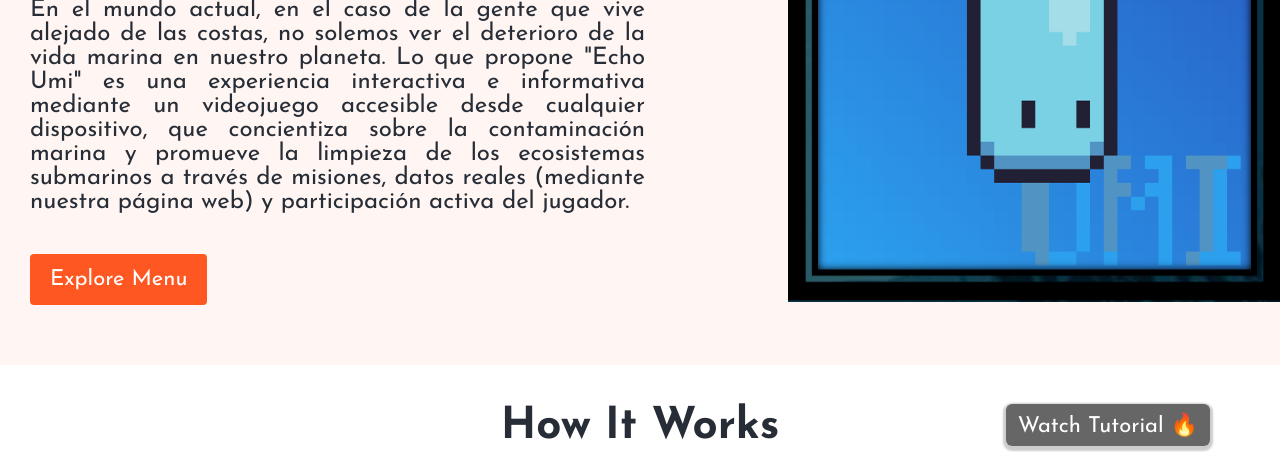
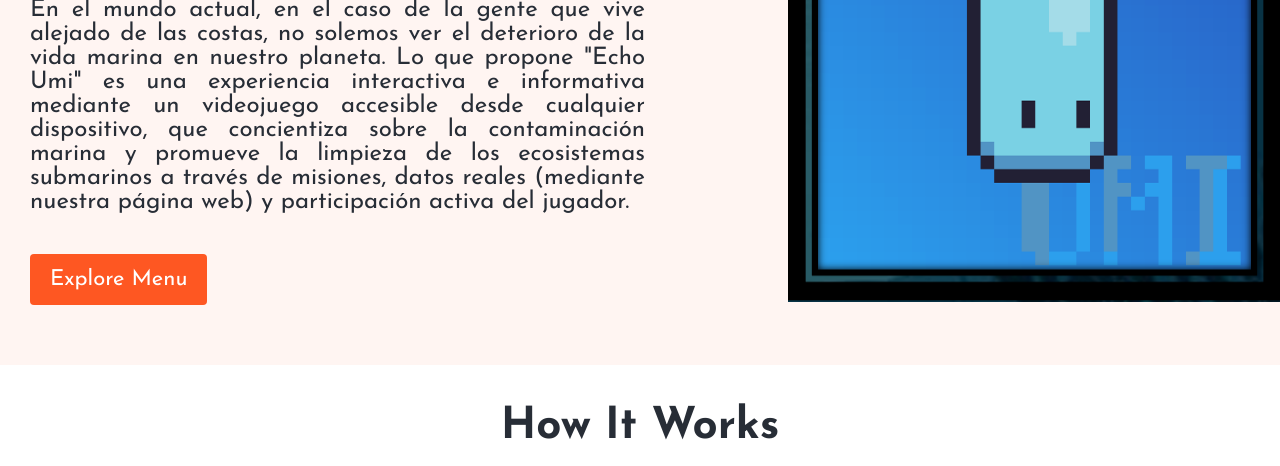
Before and after one commit to Jaquelin-code/APW.github.io, a plain HTML site: page index12.html in a window 1280 px wide. Shown: the part 314-780 px from the top of the page. Drawn offline with nearby package versions, Linux system fonts and the light colour scheme; files whose address does not match are found by name.

Commit message:
Update and rename index.html to index12.html
Quitar el tutorial y cambiar el nombre

```diff
--- a/index.html
+++ b/index12.html
@@ -271,9 +271,6 @@
     </div>
 
            <!--   BTN   -->
-    <a href="https://youtu.be/ZFR15TwweEs?si=71nyaXf8Q3lw-SLn" class="youtube" target="__blank">
-  <p>Watch Tutorial 🔥</p>
-</a>
     <!-- End Footer -->
 
     <!-- Ion Icons Js -->
```
